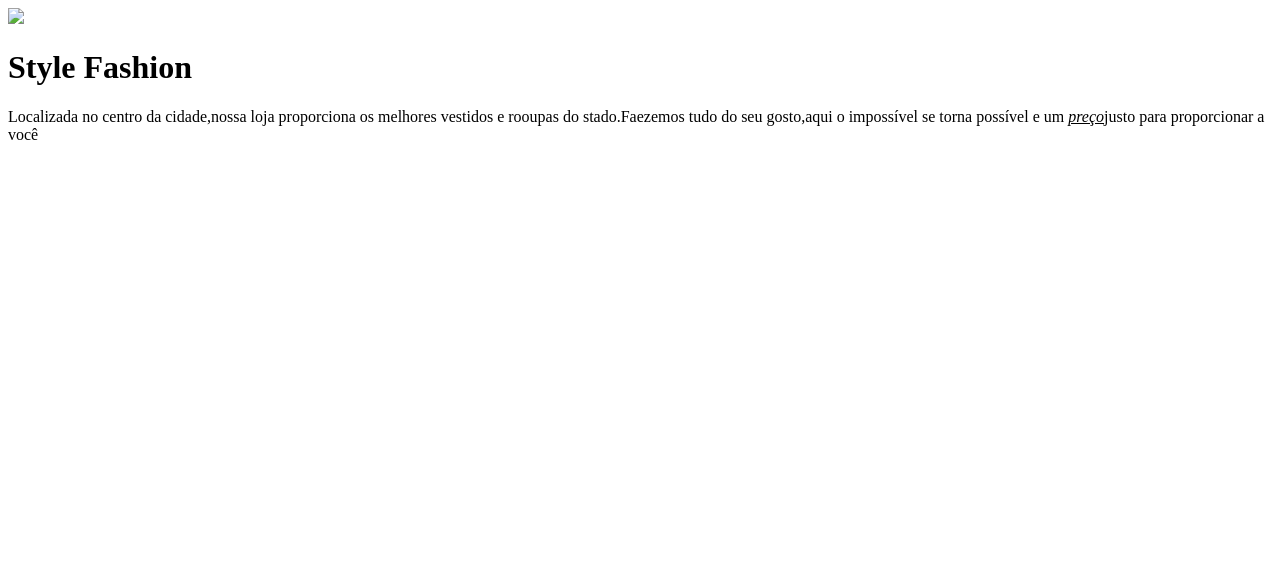
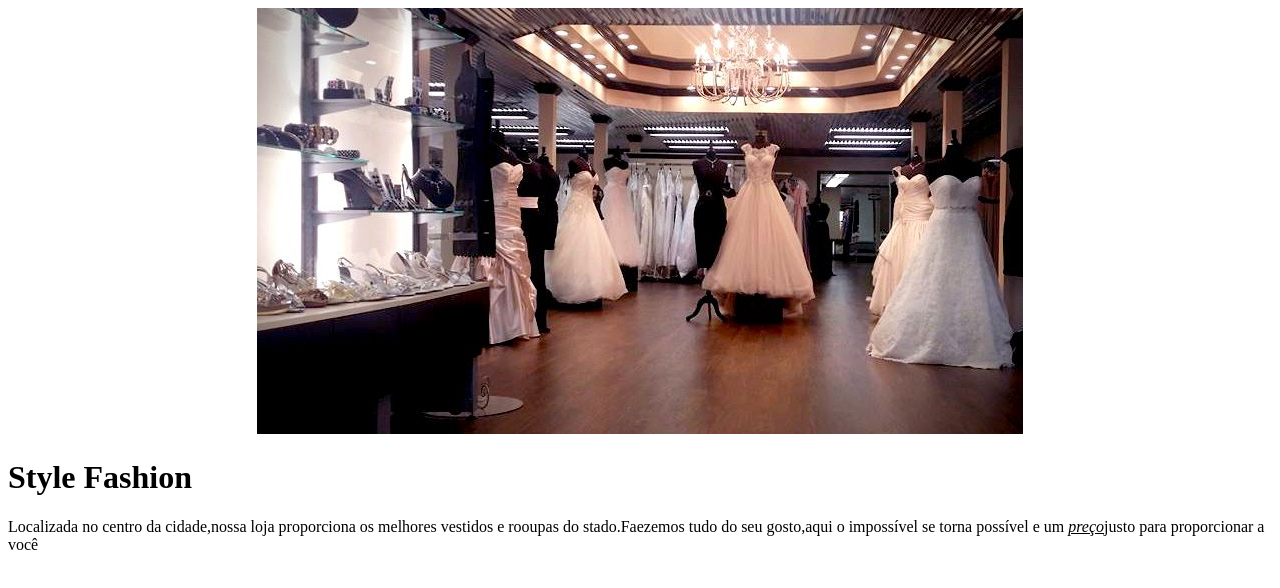
Before and after one commit to ericjcs123/P-gina-web, a plain HTML site: page index.html in a window 1280 px wide. Drawn offline with Linux system fonts and the light colour scheme.

Commit message:
Add files via upload

```diff
--- a/index.html
+++ b/index.html
@@ -8,7 +8,11 @@
 
 </head>
 <body>
-    <img src="imagem1">
+    <center>
+    <img src="imagem1.jpg">
+    </center>
+
+
     <h1>Style Fashion</h1>
 
     <p>Localizada no centro da cidade,nossa loja proporciona os melhores vestidos e rooupas do stado.Faezemos tudo do seu gosto,aqui o impossível se torna possível e um <u><i>preço</u></i>justo para proporcionar a você</p>
--- a/style.css
+++ b/style.css
@@ -11,3 +11,6 @@ p{
     font-size: 20px;
     color:rgb(87, 138, 151);
 }
+img{
+    width: 80%;
+}
```
